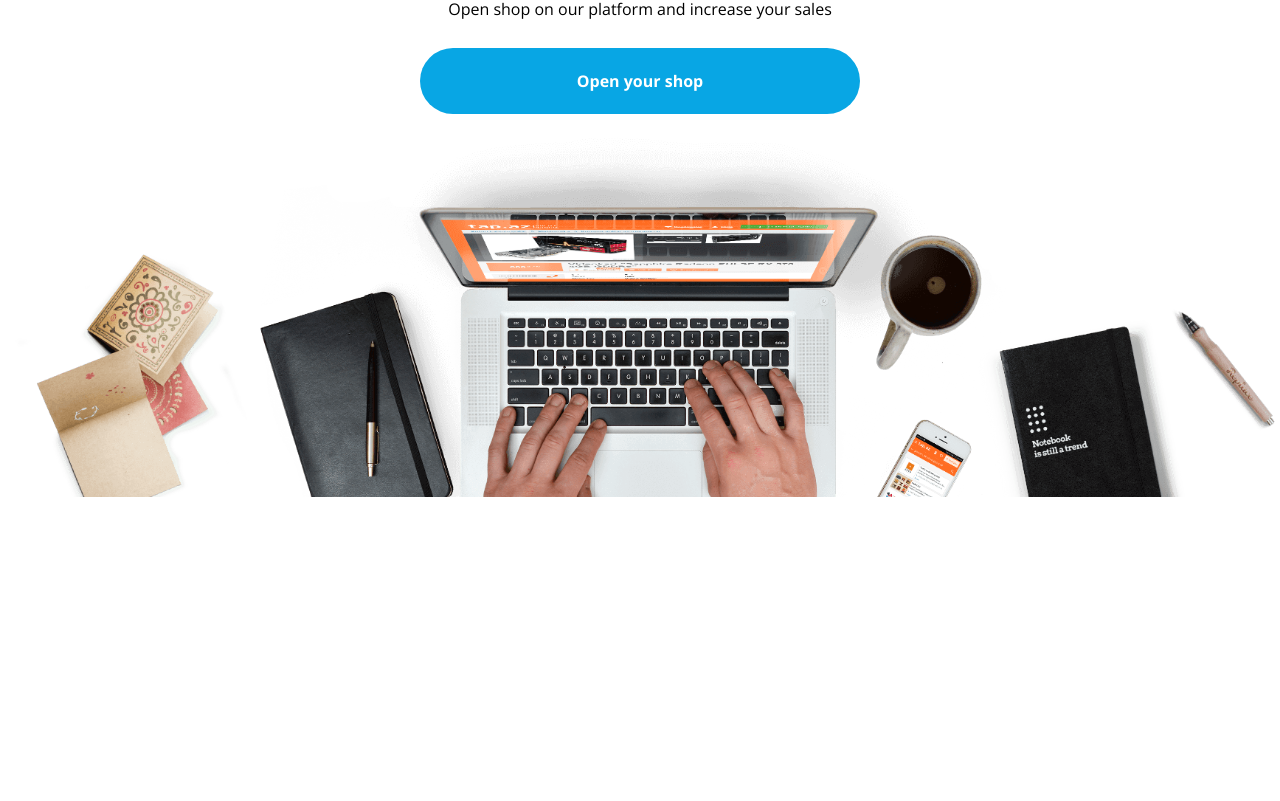
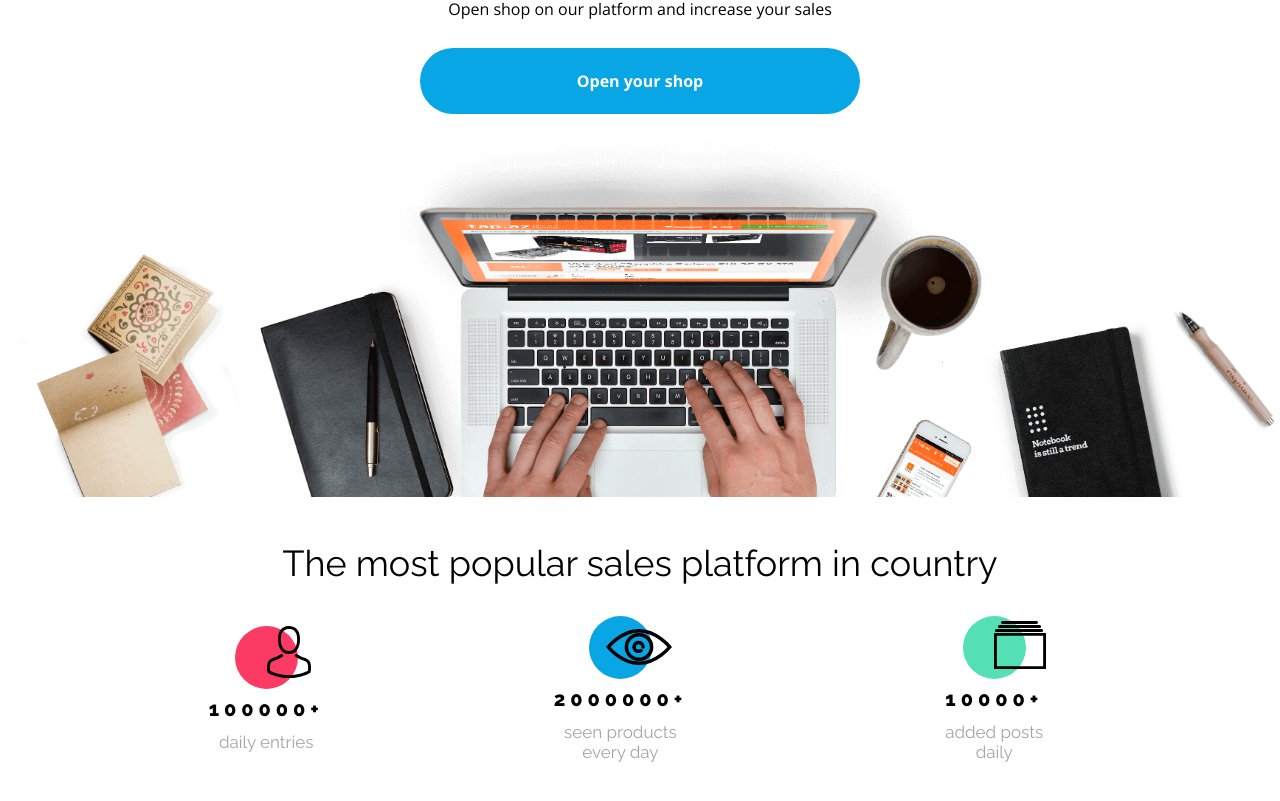
Before and after one commit to magdap1601/BestShop, a website: page index.html in a window 1280 px wide. Shown: the part 249-1050 px from the top of the page. Before the commit the page ends 800 px from the top, so only its background shows below. Drawn offline with nearby package versions, Linux system fonts and the light colour scheme; files whose address does not match are found by name.

Commit message:
feat: statistic sesction

```diff
--- a/index.html
+++ b/index.html
@@ -50,11 +50,39 @@
         class="open-section__img"
         alt="A man is working on computer"
       />
-      <!-- <div class="open-section__img"></div> -->
     </section>
-
-    <!-- </div> -->
-
+    <!-- section statistics -->
+    <section class="statistics container">
+      <h1 class="statistics__header main-title">
+        The most popular sales platform in country
+      </h1>
+      <!-- single item -->
+      <div class="statistics__elements">
+        <div class="statistics__item">
+          <div
+            class="statistics__img statistics__img--pink statistics__img--men"
+          ></div>
+          <p class="statistics__number">100000+</p>
+          <p class="statistics__text">daily entries</p>
+        </div>
+        <!-- single item -->
+        <div class="statistics__item">
+          <div
+            class="statistics__img statistics__img--blue statistics__img--eye"
+          ></div>
+          <p class="statistics__number">2000000+</p>
+          <p class="statistics__text">seen products every day</p>
+        </div>
+        <!-- single item -->
+        <div class="statistics__item">
+          <div
+            class="statistics__img statistics__img--green statistics__img--catalog"
+          ></div>
+          <p class="statistics__number">10000+</p>
+          <p class="statistics__text">added posts daily</p>
+        </div>
+      </div>
+    </section>
     <script src="app.js"></script>
   </body>
 </html>
--- /dev/null
+++ b/scss/elements/_title.scss
@@ -0,0 +1,4 @@
+.main-title {
+  font-family: $font-raleway;
+  font-weight: 400;
+}
--- /dev/null
+++ b/scss/layout/_statistics.scss
@@ -0,0 +1,77 @@
+.statistics {
+  font-family: $font-raleway;
+  text-align: center;
+  padding: 2.825em 0;
+
+  &__header {
+    font-size: 30px;
+    @media (min-width: $desktop) {
+      font-size: 36px;
+    }
+  }
+  &__elements {
+    width: 100%;
+    display: flex;
+    flex-direction: column;
+    align-items: center;
+    @media (min-width: $desktop) {
+      flex-direction: row;
+      justify-content: space-evenly;
+    }
+  }
+
+  &__item {
+    margin-top: 2em;
+    display: flex;
+    flex-direction: column;
+    align-items: center;
+    position: relative;
+    max-width: 176px;
+  }
+  &__img {
+    width: 63px;
+    height: 63px;
+    border-radius: 50%;
+    &--pink {
+      background-color: $color-pink;
+    }
+    &--blue {
+      background-color: $color-blue;
+    }
+    &--green {
+      background-color: $color-green;
+    }
+    &::before {
+      width: 52px;
+      height: 42px;
+      position: absolute;
+    }
+    &--men::before {
+      content: url("/assets//Person.svg");
+      top: 0;
+      right: 20px;
+    }
+    &--eye::before {
+      content: url("/assets/Eye.svg");
+      top: 12.5px;
+      right: 50px;
+    }
+    &--catalog::before {
+      content: url("/assets/Catalog.svg");
+      top: 5px;
+    }
+  }
+  &__number {
+    font-size: 20px;
+    line-height: 1.2em;
+    letter-spacing: 0.2485em;
+    font-weight: 800;
+    margin: 0.4em 0 0.6em 0;
+  }
+  &__text {
+    font-size: 17px;
+    line-height: 1.17em;
+    color: $color-medium-grey;
+    padding: 0 1.25em;
+  }
+}
--- a/scss/main.scss
+++ b/scss/main.scss
@@ -6,5 +6,7 @@
 @import "./elements/navigation";
 @import "./elements/toggle";
 @import "./elements/btn";
+@import "./elements/title";
 @import "./layout/header";
 @import "./layout/open-section";
+@import "./layout/statistics";
```
Also changed, not shown: css/main.css, 1 other file.
